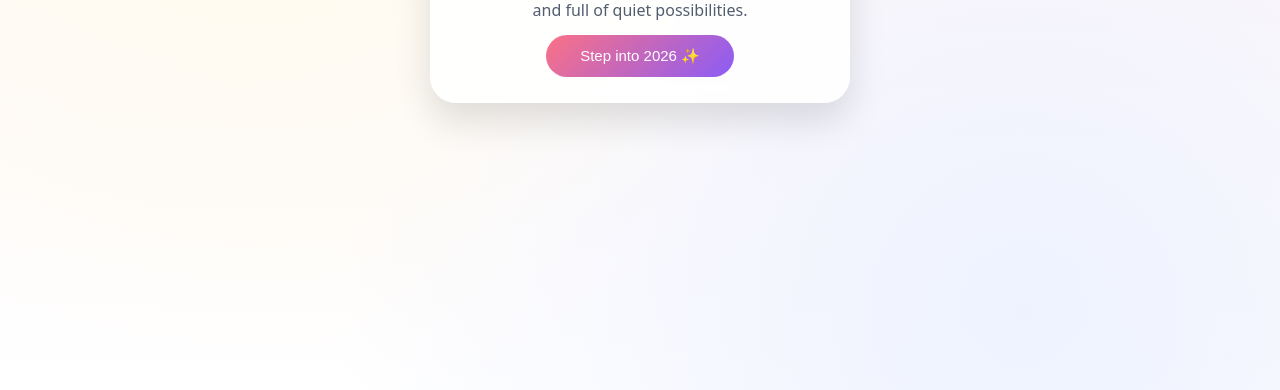
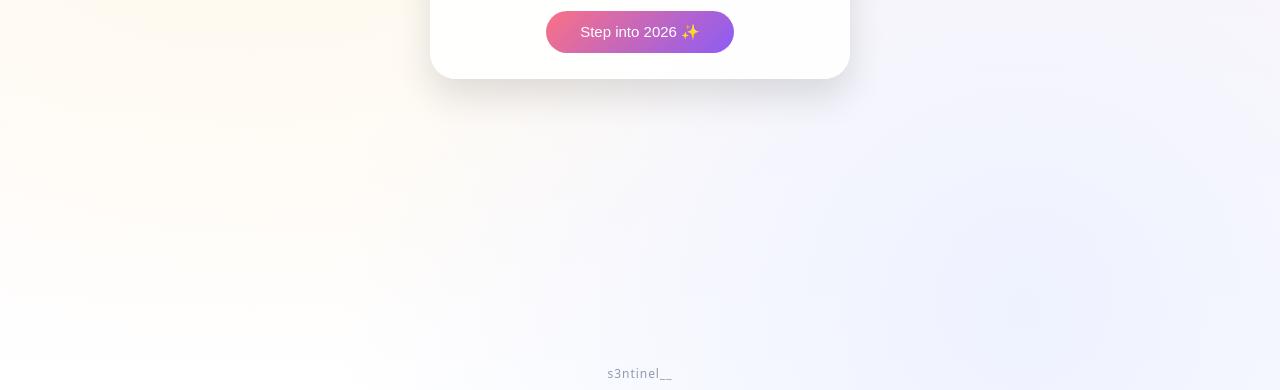
Before and after one commit to FrostSentinel/New-year-2026, a plain HTML site: page index.html in a window 1280 px wide. Shown: the part 410-800 px from the top of the page. Drawn offline with Linux system fonts and the light colour scheme.

Commit message:
Update index.html

```diff
--- a/index.html
+++ b/index.html
@@ -28,10 +28,11 @@ body{
     radial-gradient(circle at 80% 90%, var(--bg2), transparent 55%),
     linear-gradient(180deg,var(--bg1),#ffffff);
   display:flex;
-  align-items:center;
   justify-content:center;
+  align-items:center;      /* ✅ centered again */
   color:var(--text);
   overflow:hidden;
+  padding-bottom:48px;     /* space for footer */
 }
 
 .hidden{display:none!important}
@@ -73,7 +74,7 @@ button{
 
 canvas{width:100%;height:100%}
 
-/* 💬 Flirt text inside frame */
+/* 💬 Flirt text */
 #flirtText{
   position:absolute;
   inset:0;
@@ -131,6 +132,19 @@ canvas{width:100%;height:100%}
 @keyframes rise{
   to{transform:translateY(-120vh);opacity:0}
 }
+
+/* 🌿 Footer */
+footer{
+  position:fixed;
+  bottom:8px;
+  left:50%;
+  transform:translateX(-50%);
+  font-size:12px;
+  color:#64748b;
+  opacity:0.7;
+  letter-spacing:0.08em;
+  pointer-events:none;
+}
 </style>
 </head>
 
@@ -181,6 +195,9 @@ canvas{width:100%;height:100%}
     It just hopes you stay a little longer.
   </p>
 </div>
+
+<!-- FOOTER -->
+<footer>s3ntinel__</footer>
 
 <script>
 const page1=document.getElementById("page1");
@@ -247,7 +264,6 @@ function drawLantern(l){
   ctx.roundRect(-w/2,-h,w,h,12);
   ctx.fill();
 
-  // flame
   ctx.fillStyle="#f59e0b";
   ctx.beginPath();
   ctx.ellipse(0,4,w*0.15,h*0.18,0,0,Math.PI*2);
```
